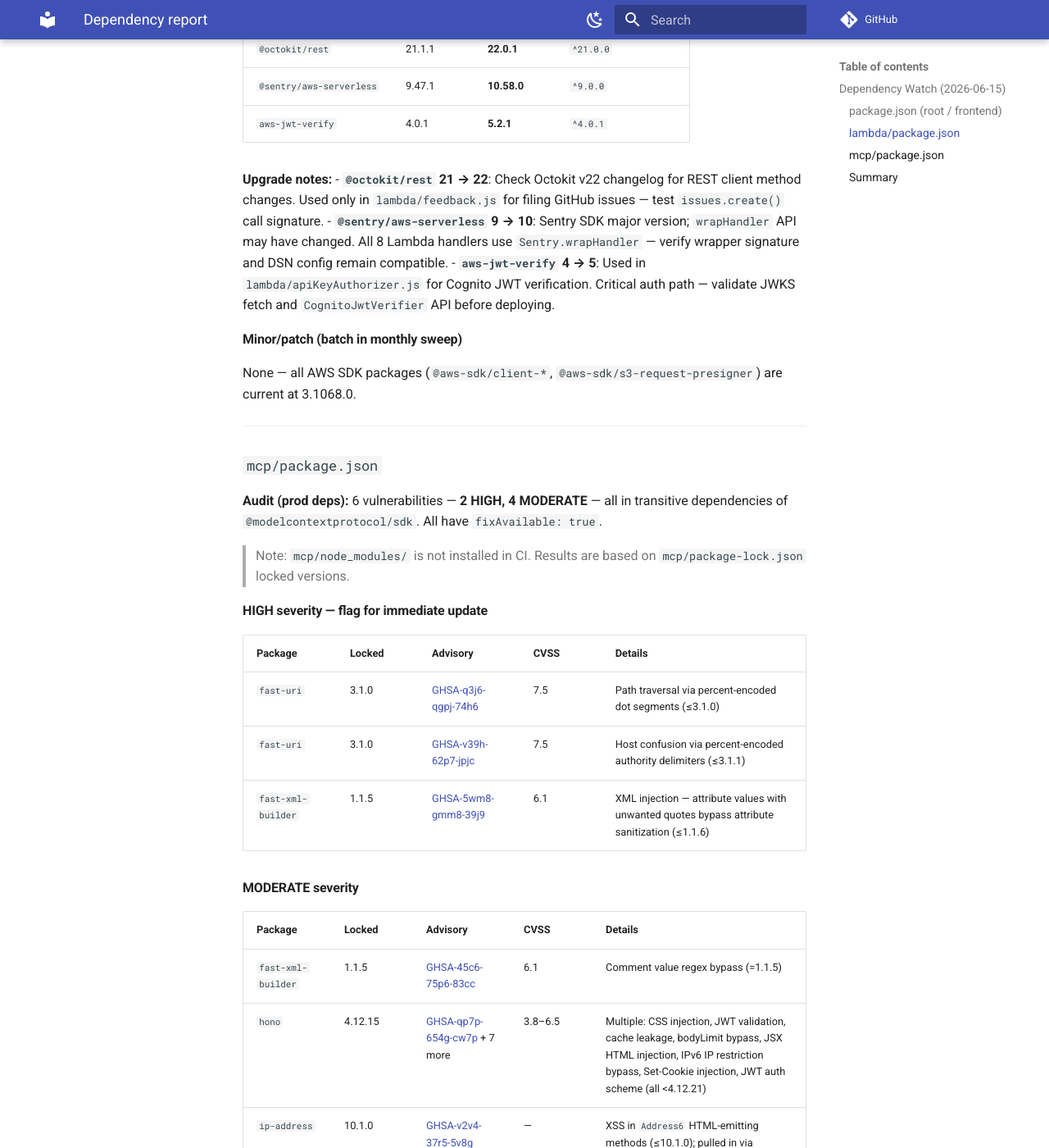
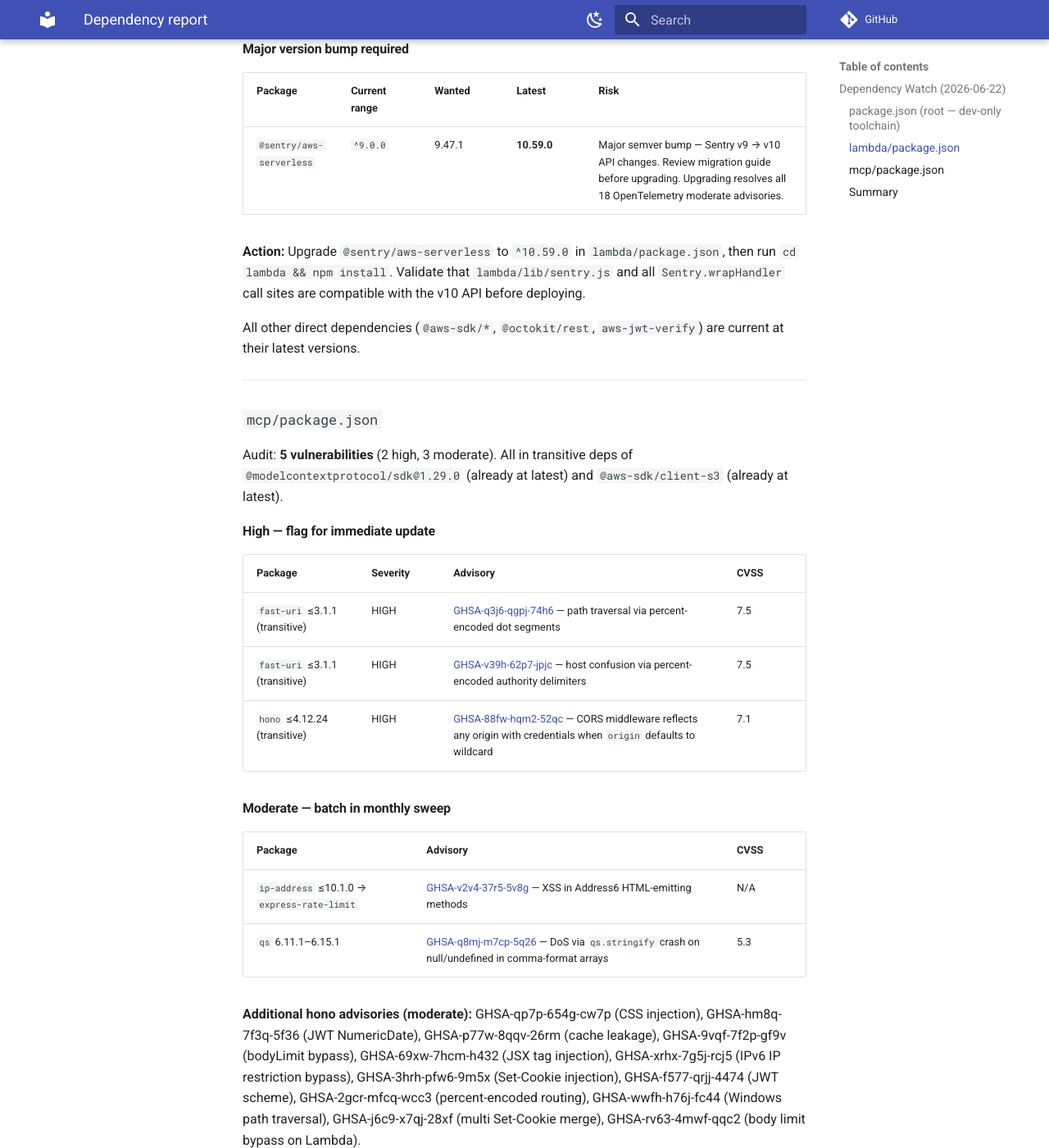
Before and after one commit to jaetill/game-night-pwa, an MkDocs documentation site: the page built from docs/dependency-report.md, in a window 1280 px wide and 1400 px high, scrolled down 873 px. Shown: the whole window at 82% size. Built offline with MkDocs 1.6.1 and Material for MkDocs 9.7.7, drawn with Linux system fonts in a browser that asks for light colours; comment, search, counter and statistics services are not loaded; some of the changed text lies outside the part shown.

Commit message:
dep-watch: weekly report 2026-06-22

```diff
--- a/docs/dependency-report.md
+++ b/docs/dependency-report.md
@@ -1,85 +1,82 @@
-## Dependency Watch (2026-06-15)
+## Dependency Watch (2026-06-22)
 
-> Generated by dep-watcher · manifests scanned: 3 (`package.json`, `lambda/package.json`, `mcp/package.json`)
+Manifests scanned: `package.json` (root), `lambda/package.json`, `mcp/package.json`.
+Audit scope: production dependencies only (`--omit=dev`).
 
 ---
 
-### `package.json` (root / frontend)
+### `package.json` (root — dev-only toolchain)
 
-**Audit (prod deps):** 0 vulnerabilities · 1 production dependency (Vite + dev tooling omitted via `--omit=dev`)
+No production dependencies. Audit: **0 vulnerabilities**.
 
-**Outdated:** none
-
-No actionable findings.
+`npm outdated`: nothing to report — all devDependencies are current.
 
 ---
 
 ### `lambda/package.json`
 
-**Audit (prod deps):** 0 vulnerabilities
+Audit: **18 moderate vulnerabilities** (0 high, 0 critical).
 
-**Outdated:** 3 packages have a newer major version available
+#### Moderate — security advisories (fix requires major bump)
 
-> Note: `lambda/node_modules/` is not installed in CI. Results are based on `package-lock.json` locked versions vs npm registry latest.
+| Package | Installed | Fix version | Advisory |
+|---|---|---|---|
+| `@opentelemetry/core` (transitive via `@sentry/aws-serverless`) | <2.8.0 | 2.8.0+ | [GHSA-8988-4f7v-96qf](https://github.com/advisories/GHSA-8988-4f7v-96qf) — Unbounded memory allocation in W3C Baggage propagation (CVSS 5.3) |
 
-#### Major version bumps (breaking-change risk — review before upgrading)
+All 18 advisories trace to `@opentelemetry/core <2.8.0`, which is pulled in by
+`@sentry/aws-serverless ^9`. The only fix available is a major upgrade:
 
-| Package | Locked | Latest | Range in package.json |
-|---|---|---|---|
-| `@octokit/rest` | 21.1.1 | **22.0.1** | `^21.0.0` |
-| `@sentry/aws-serverless` | 9.47.1 | **10.58.0** | `^9.0.0` |
-| `aws-jwt-verify` | 4.0.1 | **5.2.1** | `^4.0.1` |
+#### Major version bump required
 
-**Upgrade notes:**
-- **`@octokit/rest` 21 → 22**: Check Octokit v22 changelog for REST client method changes. Used only in `lambda/feedback.js` for filing GitHub issues — test `issues.create()` call signature.
-- **`@sentry/aws-serverless` 9 → 10**: Sentry SDK major version; `wrapHandler` API may have changed. All 8 Lambda handlers use `Sentry.wrapHandler` — verify wrapper signature and DSN config remain compatible.
-- **`aws-jwt-verify` 4 → 5**: Used in `lambda/apiKeyAuthorizer.js` for Cognito JWT verification. Critical auth path — validate JWKS fetch and `CognitoJwtVerifier` API before deploying.
+| Package | Current range | Wanted | Latest | Risk |
+|---|---|---|---|---|
+| `@sentry/aws-serverless` | `^9.0.0` | 9.47.1 | **10.59.0** | Major semver bump — Sentry v9 → v10 API changes. Review migration guide before upgrading. Upgrading resolves all 18 OpenTelemetry moderate advisories. |
 
-#### Minor/patch (batch in monthly sweep)
+**Action:** Upgrade `@sentry/aws-serverless` to `^10.59.0` in `lambda/package.json`,
+then run `cd lambda && npm install`. Validate that `lambda/lib/sentry.js` and all
+`Sentry.wrapHandler` call sites are compatible with the v10 API before deploying.
 
-None — all AWS SDK packages (`@aws-sdk/client-*`, `@aws-sdk/s3-request-presigner`) are current at 3.1068.0.
+All other direct dependencies (`@aws-sdk/*`, `@octokit/rest`, `aws-jwt-verify`) are
+current at their latest versions.
 
 ---
 
 ### `mcp/package.json`
 
-**Audit (prod deps):** 6 vulnerabilities — **2 HIGH, 4 MODERATE** — all in transitive dependencies of `@modelcontextprotocol/sdk`. All have `fixAvailable: true`.
+Audit: **5 vulnerabilities** (2 high, 3 moderate). All in transitive deps of
+`@modelcontextprotocol/sdk@1.29.0` (already at latest) and `@aws-sdk/client-s3`
+(already at latest).
 
-> Note: `mcp/node_modules/` is not installed in CI. Results are based on `mcp/package-lock.json` locked versions.
+#### High — flag for immediate update
 
-#### HIGH severity — flag for immediate update
+| Package | Severity | Advisory | CVSS |
+|---|---|---|---|
+| `fast-uri` ≤3.1.1 (transitive) | HIGH | [GHSA-q3j6-qgpj-74h6](https://github.com/advisories/GHSA-q3j6-qgpj-74h6) — path traversal via percent-encoded dot segments | 7.5 |
+| `fast-uri` ≤3.1.1 (transitive) | HIGH | [GHSA-v39h-62p7-jpjc](https://github.com/advisories/GHSA-v39h-62p7-jpjc) — host confusion via percent-encoded authority delimiters | 7.5 |
+| `hono` ≤4.12.24 (transitive) | HIGH | [GHSA-88fw-hqm2-52qc](https://github.com/advisories/GHSA-88fw-hqm2-52qc) — CORS middleware reflects any origin with credentials when `origin` defaults to wildcard | 7.1 |
 
-| Package | Locked | Advisory | CVSS | Details |
-|---|---|---|---|---|
-| `fast-uri` | 3.1.0 | [GHSA-q3j6-qgpj-74h6](https://github.com/advisories/GHSA-q3j6-qgpj-74h6) | 7.5 | Path traversal via percent-encoded dot segments (≤3.1.0) |
-| `fast-uri` | 3.1.0 | [GHSA-v39h-62p7-jpjc](https://github.com/advisories/GHSA-v39h-62p7-jpjc) | 7.5 | Host confusion via percent-encoded authority delimiters (≤3.1.1) |
-| `fast-xml-builder` | 1.1.5 | [GHSA-5wm8-gmm8-39j9](https://github.com/advisories/GHSA-5wm8-gmm8-39j9) | 6.1 | XML injection — attribute values with unwanted quotes bypass attribute sanitization (≤1.1.6) |
+#### Moderate — batch in monthly sweep
 
-#### MODERATE severity
+| Package | Advisory | CVSS |
+|---|---|---|
+| `ip-address` ≤10.1.0 → `express-rate-limit` | [GHSA-v2v4-37r5-5v8g](https://github.com/advisories/GHSA-v2v4-37r5-5v8g) — XSS in Address6 HTML-emitting methods | N/A |
+| `qs` 6.11.1–6.15.1 | [GHSA-q8mj-m7cp-5q26](https://github.com/advisories/GHSA-q8mj-m7cp-5q26) — DoS via `qs.stringify` crash on null/undefined in comma-format arrays | 5.3 |
 
-| Package | Locked | Advisory | CVSS | Details |
-|---|---|---|---|---|
-| `fast-xml-builder` | 1.1.5 | [GHSA-45c6-75p6-83cc](https://github.com/advisories/GHSA-45c6-75p6-83cc) | 6.1 | Comment value regex bypass (=1.1.5) |
-| `hono` | 4.12.15 | [GHSA-qp7p-654g-cw7p](https://github.com/advisories/GHSA-qp7p-654g-cw7p) + 7 more | 3.8–6.5 | Multiple: CSS injection, JWT validation, cache leakage, bodyLimit bypass, JSX HTML injection, IPv6 IP restriction bypass, Set-Cookie injection, JWT auth scheme (all <4.12.21) |
-| `ip-address` | 10.1.0 | [GHSA-v2v4-37r5-5v8g](https://github.com/advisories/GHSA-v2v4-37r5-5v8g) | — | XSS in `Address6` HTML-emitting methods (≤10.1.0); pulled in via `express-rate-limit` |
-| `qs` | 6.15.0 | [GHSA-q8mj-m7cp-5q26](https://github.com/advisories/GHSA-q8mj-m7cp-5q26) | 5.3 | DoS via `qs.stringify()` crash on null/undefined entries in comma-format arrays (6.11.1–6.15.1) |
+**Additional hono advisories (moderate):** GHSA-qp7p-654g-cw7p (CSS injection), GHSA-hm8q-7f3q-5f36 (JWT NumericDate), GHSA-p77w-8qqv-26rm (cache leakage), GHSA-9vqf-7f2p-gf9v (bodyLimit bypass), GHSA-69xw-7hcm-h432 (JSX tag injection), GHSA-xrhx-7g5j-rcj5 (IPv6 IP restriction bypass), GHSA-3hrh-pfw6-9m5x (Set-Cookie injection), GHSA-f577-qrjj-4474 (JWT scheme), GHSA-2gcr-mfcq-wcc3 (percent-encoded routing), GHSA-wwfh-h76j-fc44 (Windows path traversal), GHSA-j6c9-x7qj-28xf (multi Set-Cookie merge), GHSA-rv63-4mwf-qqc2 (body limit bypass on Lambda).
 
-**Remediation:** Run `cd mcp && npm audit fix` — all 6 advisories report `fixAvailable: true`. Re-test MCP server after fix (tool calls use `@modelcontextprotocol/sdk` routing and `@aws-sdk/client-s3` presigned URL generation).
-
-#### Outdated (direct dependencies)
-
-Both direct `mcp/` dependencies are current: `@modelcontextprotocol/sdk` 1.29.0 and `@aws-sdk/client-s3` 3.1068.0 are at their npm `latest`.
+**Action:** Run `npm audit fix --prefix mcp` — fix is available without a major semver
+bump. If the direct dep `@modelcontextprotocol/sdk` ships updated transitive deps in
+a patch, that alone may resolve all five. Monitor for an MCP SDK patch release.
+Note that the MCP server is a local CLI tool (not internet-facing), which reduces
+the immediate blast radius of the HIGH `hono`/`fast-uri` advisories, but they
+should still be resolved promptly.
 
 ---
 
 ### Summary
 
-| Manifest | Critical | High | Moderate | Major bumps | Status |
-|---|---|---|---|---|---|
-| `package.json` (root) | 0 | 0 | 0 | 0 | ✅ Clean |
-| `lambda/package.json` | 0 | 0 | 0 | 3 | ⚠️ Major bumps — review before upgrading |
-| `mcp/package.json` | 0 | 2 | 4 | 0 | 🔴 Run `npm audit fix` in `mcp/` |
-
-**Immediate actions:**
-1. `cd mcp && npm audit fix` — resolves 2 HIGH + 4 MODERATE advisories in transitive deps
-2. Plan lambda major-version upgrades for `aws-jwt-verify` (auth critical), `@sentry/aws-serverless`, and `@octokit/rest` with changelog review and testing before each
+| Manifest | Vulnerabilities | Outdated (major) | Action required |
+|---|---|---|---|
+| `package.json` (root) | 0 | 0 | None |
+| `lambda/package.json` | 18 moderate | 1 (`@sentry/aws-serverless` 9→10) | Upgrade Sentry to v10 (resolves all advisories) |
+| `mcp/package.json` | 2 high, 3 moderate | 0 | `npm audit fix --prefix mcp` |
```
